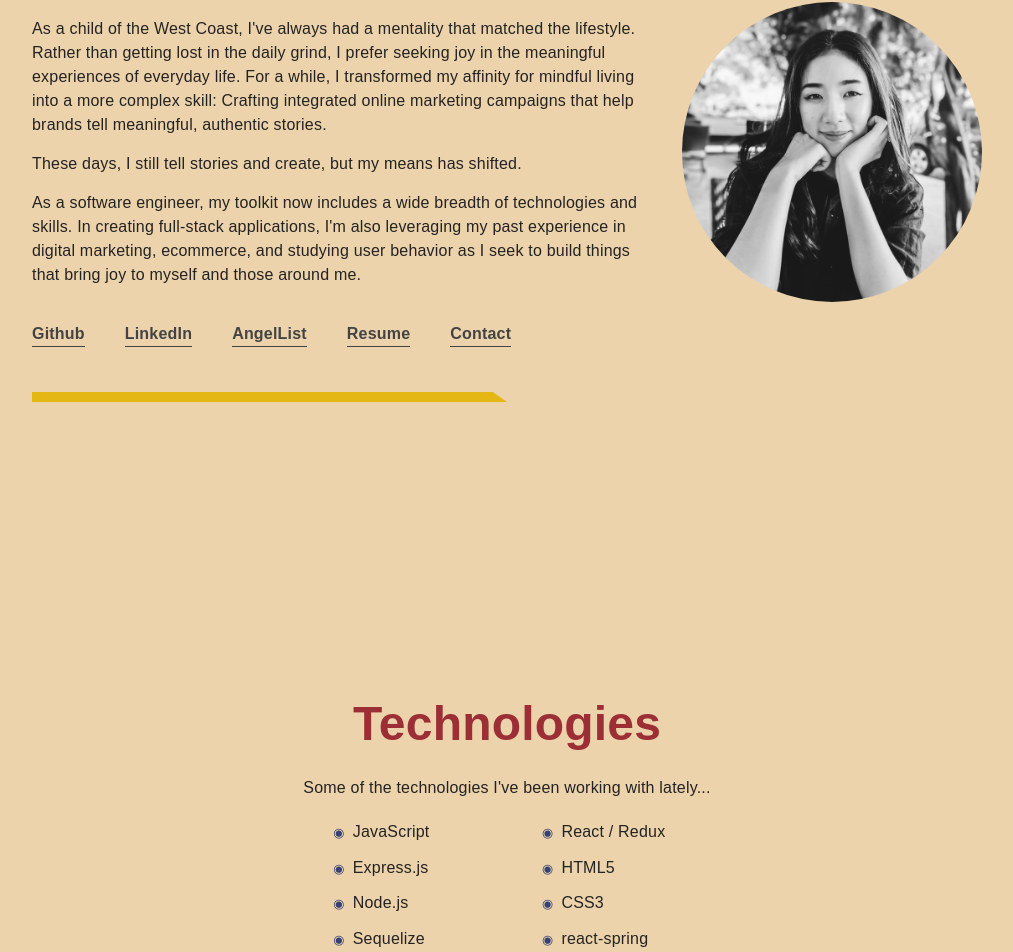
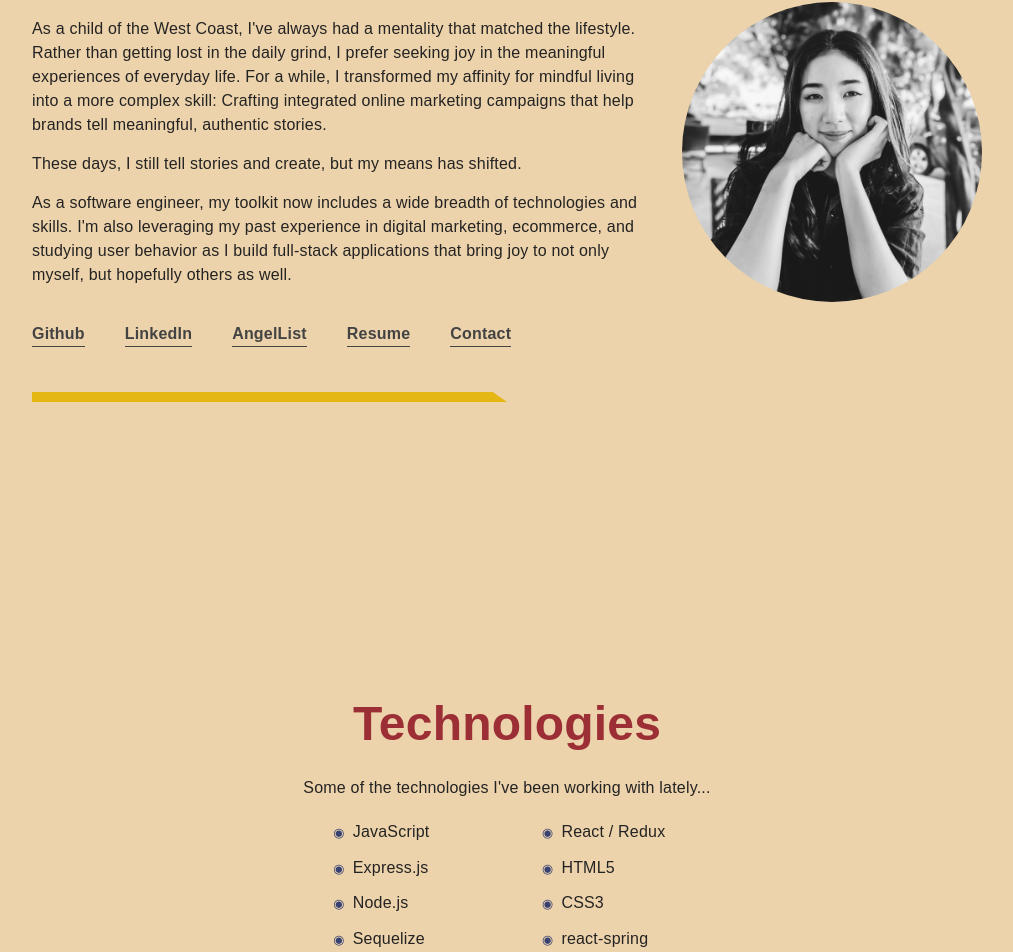
Before and after one commit to christywchen/christychen.com, a React (Create React App) app: page / in a window 1280 px wide. Shown: the part 1182-2134 px from the top of the page, without its empty margins (133-1146 px from the left). Built offline with nearby package versions, Linux system fonts and the light colour scheme; a web font is replaced by a local one.

Commit message:
bio description update.

```diff
--- a/src/components/Profile/Profile.js
+++ b/src/components/Profile/Profile.js
@@ -16,7 +16,7 @@ function Profile() {
                                 These days, I still tell stories and create, but my means has shifted.
                             </p>
                             <p>
-                                As a software engineer, my toolkit now includes a wide breadth of technologies and skills. In creating full-stack applications, I'm also leveraging my past experience in digital marketing, ecommerce, and studying user behavior as I seek to build things that bring joy to myself and those around me.
+                                As a software engineer, my toolkit now includes a wide breadth of technologies and skills. I'm also leveraging my past experience in digital marketing, ecommerce, and studying user behavior as I build full-stack applications that bring joy to not only myself, but hopefully others as well.
                             </p>
                         </div>
                         <div className='profile__links'>
```
